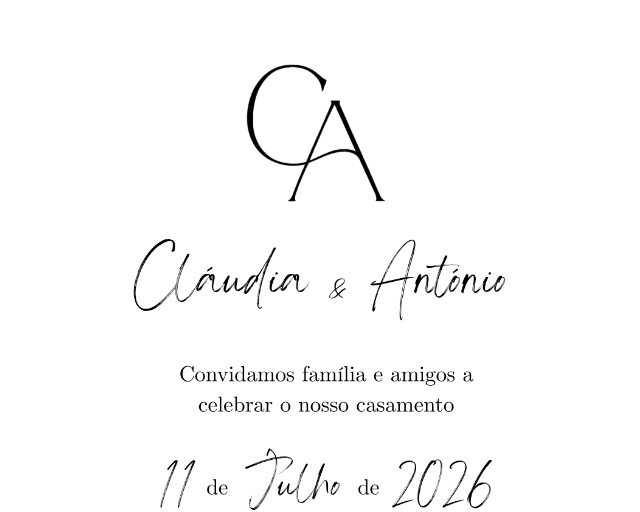
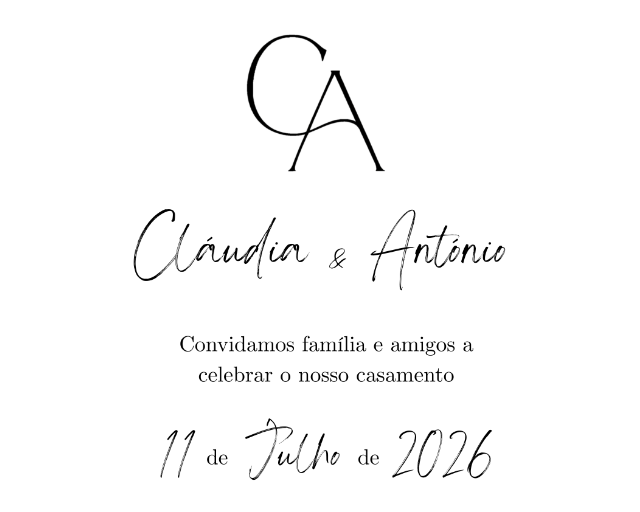
Before and after one commit to atemido/Claudia_Antonio, a plain HTML site: page index.html in a window 1280 px wide. Shown: the part 326-838 px from the top of the page, without its empty margins (319-959 px from the left). Drawn offline with nearby package versions, Linux system fonts and the light colour scheme.

Commit message:
Refactor conviete.css for improved styling
V2

```diff
--- a/conviete.css
+++ b/conviete.css
@@ -1,45 +1,63 @@
 /* =============================================
-   Wedding Invite — styles.css
+   Wedding Invite — conviete.css
    ============================================= */
 
 :root {
-  --cream: #ffffff; /*#faf8f6*/
-  --taupe: rgb(145, 144, 144); /*#b5a899*/
-  --deep: rgb(145, 144, 144); /*#6b5c52*/
+  --cream: #ffffff;
+  --taupe: rgb(145, 144, 144);
+  --deep: rgb(145, 144, 144);
   --font-display: 'Cinzel', serif;
-  --font-body: ','Cormorant Garamond serif;
+  --font-body: 'Cormorant Garamond', serif;
 }
 
+/* Hard reset — must come AFTER bootstrap to override it */
 *, *::before, *::after {
   box-sizing: border-box;
-  margin: 0;
-  padding: 0;
 }
 
-html, body {
-  background-color: var(--cream);
+html {
+  margin: 0 !important;
+  padding: 0 !important;
   width: 100%;
   overflow-x: hidden;
 }
 
-/* Only cap width and center on desktop */
-@media (min-width: 600px) {
+body {
+  background-color: var(--cream);
+  margin: 0 !important;
+  padding: 0 !important;
+  width: 100%;
+  overflow-x: hidden;
+}
+
+/* Only cap width and center on desktop (wider than any phone) */
+@media (min-width: 768px) {
   body {
     max-width: 430px;
-    margin: 0 auto;
+    margin: 0 auto !important;
   }
 }
 
 /* ---- Photos ---- */
 .photo-block {
   width: 100%;
-  line-height: 0; /* removes gap below img */
+  line-height: 0;
+  margin: 0;
+  padding: 0;
 }
+
+/* Spacing between photos — use margin on the block, NOT padding on img */
+.photo-block.gap-top  { margin-top: 30px; }
+.photo-block.gap-bottom { margin-bottom: 15px; }
+.photo-block.gap-both { margin-top: 20px; margin-bottom: 40px; }
 
 .wedding-img {
   width: 100%;
   display: block;
   object-fit: cover;
+  /* Never put padding on images — it creates white borders */
+  padding: 0 !important;
+  margin: 0;
 }
 
 /* ---- Location section ---- */
@@ -47,8 +65,7 @@
   display: flex;
   flex-direction: column;
   align-items: center;
-  /*padding: 2.4rem 1.5rem;*/
-  /*gap: 1rem;*/
+  padding: 0;
   background-color: var(--cream);
 }
 
@@ -91,16 +108,12 @@
 }
 
 .map-text {
-  /*font-family: var(--font-body);*/
   font-family: "Fraunces", serif;
   font-optical-sizing: auto;
   font-weight: 300;
   font-style: normal;
-  font-variation-settings:
-    "SOFT" 0,
-    "WONK" 0;
+  font-variation-settings: "SOFT" 0, "WONK" 0;
   font-size: 0.8rem;
   letter-spacing: 0.15em;
-  /*text-transform: uppercase;*/
   color: var(--taupe);
 }
```
